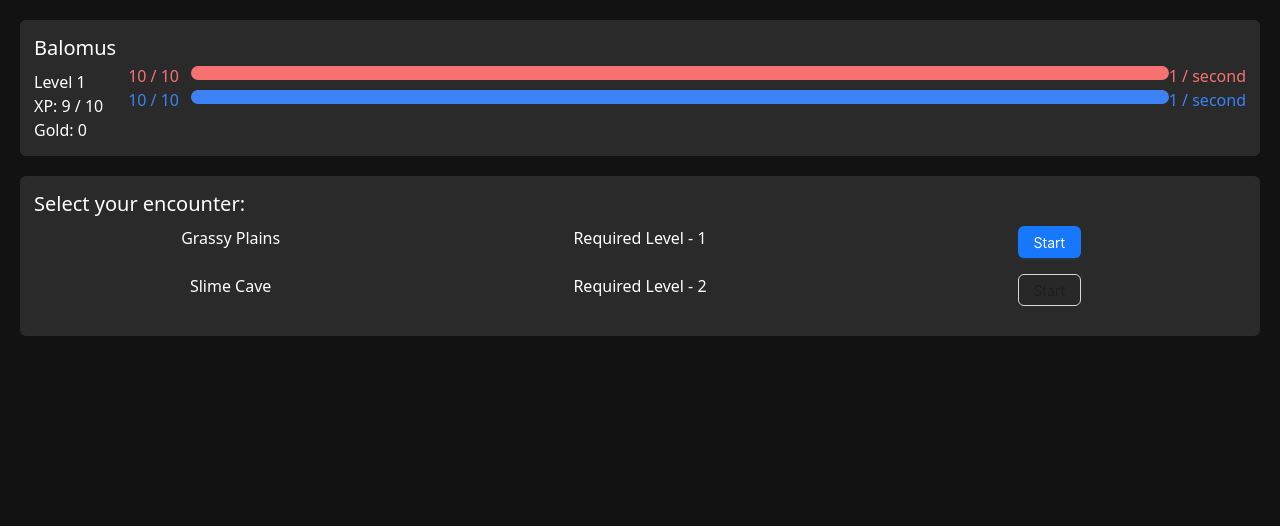
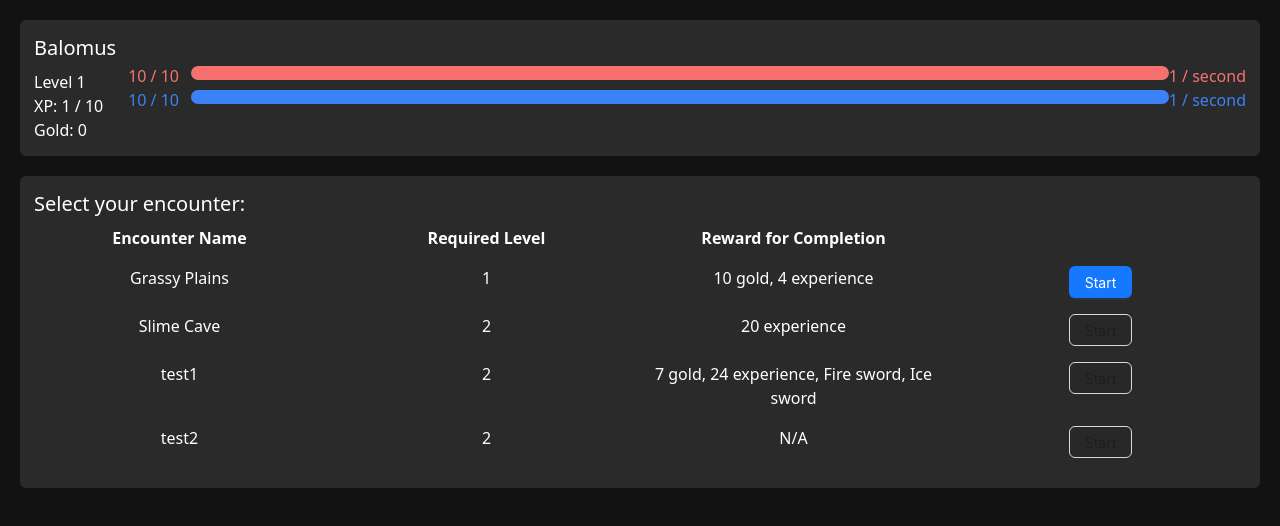
Before and after one commit to balomus/incremental-rpg, a React (Vite) app: page / in a window 1280 px wide. Shown: the top 526 px of the page. Built offline with nearby package versions, Linux system fonts and the light colour scheme.

Commit message:
Starting to implement additional rewards for completing an encounter.

```diff
--- a/src/components/CombatArea.tsx
+++ b/src/components/CombatArea.tsx
@@ -12,6 +12,13 @@ interface CombatAreaProps {
   elligibleEnemies: string[];
   setEncounter: Dispatch<SetStateAction<EnemyType[]>>;
   setEncounterName: Dispatch<SetStateAction<string>>;
+  rewards?: Rewards;
+}
+
+interface Rewards {
+  gold?: number;
+  experience?: number;
+  items?: string[];
 }
 
 const getNumberOfEnemies = (min: number, max: number) => {
@@ -23,10 +30,36 @@ const getNumberOfEnemies = (min: number, max: number) => {
 const CombatArea = ({ ...props }: CombatAreaProps) => {
   const { player } = useContext(PlayerContext);
 
+  const getRewardString = () => {
+    let rewardsString = "";
+    const addComma = () => {
+      if (rewardsString !== "") {
+        rewardsString += ", ";
+      }
+    };
+
+    if (props.rewards?.gold) {
+      addComma();
+      rewardsString += `${props.rewards.gold} gold`;
+    }
+    if (props.rewards?.experience) {
+      addComma();
+      rewardsString += `${props.rewards.experience} experience`;
+    }
+    if (props.rewards?.items) {
+      props.rewards.items.map((item) => {
+        addComma();
+        rewardsString += item;
+      });
+    }
+    return rewardsString;
+  };
+
   return (
-    <div className="grid grid-cols-3 gap-4 pb-4 text-center">
+    <div className="grid grid-cols-4 gap-4 pb-4 text-center">
       <div>{props.name}</div>
-      <div>Required Level - {props.levelRequirement}</div>
+      <div>{props.levelRequirement}</div>
+      {props.rewards ? <>{getRewardString()}</> : <>N/A</>}
       <div>
         <Button
           type="primary"
--- a/src/components/CombatAreas.tsx
+++ b/src/components/CombatAreas.tsx
@@ -11,6 +11,11 @@ const CombatAreas = ({ ...props }: CombatAreasProps) => {
   return (
     <div className="border-transparent border-2 rounded-md p-3 mb-5 bg-white/10">
       <h2 className="text-xl pb-2">Select your encounter:</h2>
+      <div className="grid grid-cols-4 gap-4 pb-4 text-center font-bold">
+        <div>Encounter Name</div>
+        <div>Required Level</div>
+        <div>Reward for Completion</div>
+      </div>
       <CombatArea
         name={"Grassy Plains"}
         levelRequirement={1}
@@ -19,9 +24,35 @@ const CombatAreas = ({ ...props }: CombatAreasProps) => {
         elligibleEnemies={["Rat", "Slime", "Snake"]}
         setEncounter={props.setEncounter}
         setEncounterName={props.setEncounterName}
+        rewards={{ gold: 10, experience: 4 }}
       />
       <CombatArea
         name={"Slime Cave"}
+        levelRequirement={2}
+        minNumberOfEnemies={4}
+        maxNumberOfEnemies={7}
+        elligibleEnemies={["Slime"]}
+        setEncounter={props.setEncounter}
+        setEncounterName={props.setEncounterName}
+        rewards={{ experience: 20 }}
+      />
+
+      <CombatArea
+        name={"test1"}
+        levelRequirement={2}
+        minNumberOfEnemies={4}
+        maxNumberOfEnemies={7}
+        elligibleEnemies={["Slime"]}
+        setEncounter={props.setEncounter}
+        setEncounterName={props.setEncounterName}
+        rewards={{
+          items: ["Fire sword", "Ice sword"],
+          experience: 24,
+          gold: 7,
+        }}
+      />
+      <CombatArea
+        name={"test2"}
         levelRequirement={2}
         minNumberOfEnemies={4}
         maxNumberOfEnemies={7}
--- a/src/mocks/PlayerInfo.json
+++ b/src/mocks/PlayerInfo.json
@@ -1,7 +1,7 @@
 {
   "name": "Balomus",
   "level": 1,
-  "experience": 9,
+  "experience": 1,
   "maxExperience": 10,
   "gold": 0,
   "currentHealth": 5,
--- a/src/pages/App.tsx
+++ b/src/pages/App.tsx
@@ -14,10 +14,6 @@ function App() {
   const [encounterName, setEncounterName] = useState<string>("");
 
   const { player } = useContext(PlayerContext);
-
-  // useEffect(() => {
-  //   console.log("App useEffect ran");
-  // }, [player]);
 
   return (
     <PlayerContextProvider>
```
